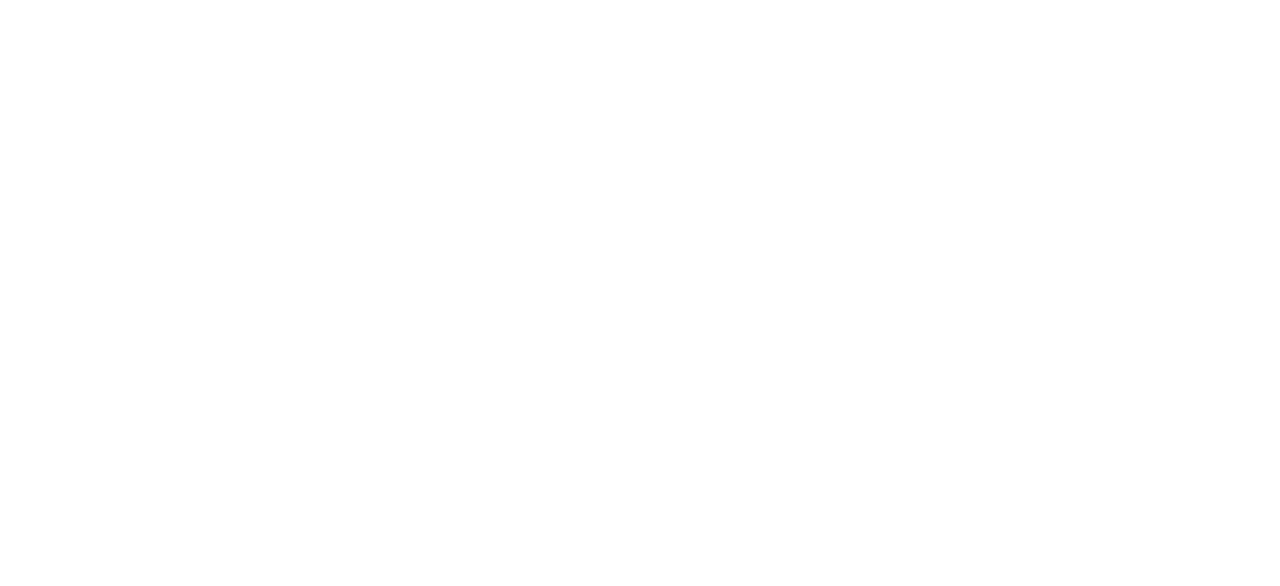
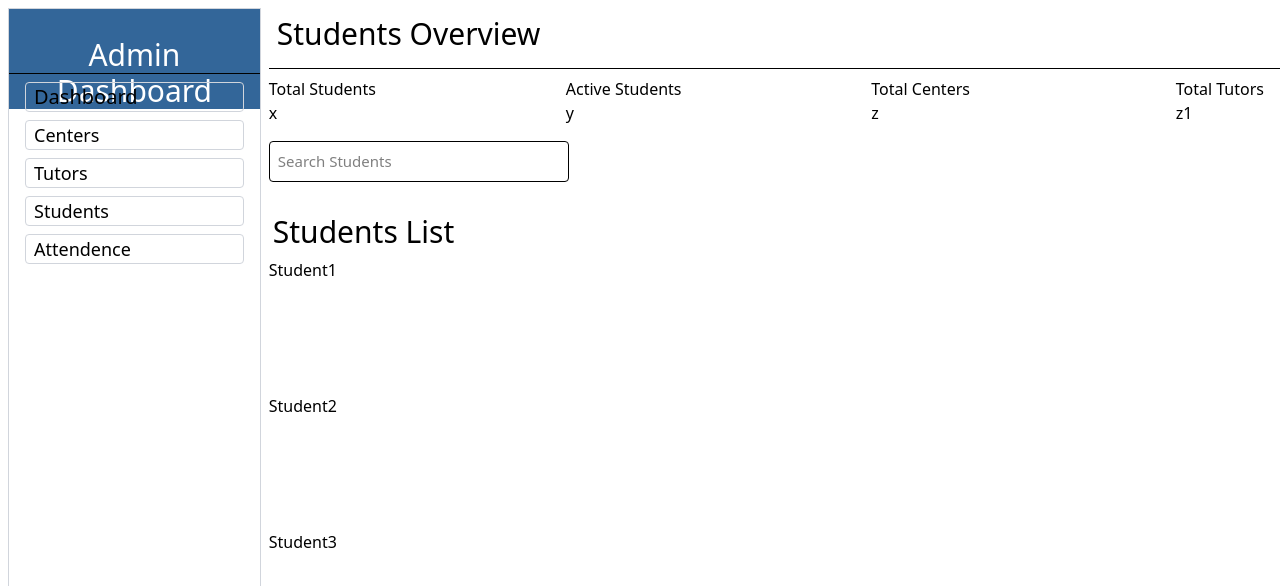
Before and after one commit to Raheem-Baig1210/Frontend_MTC, a React (Vite) app: page /students in a window 1280 px wide. Before the commit this address had no page. Shown: the top 586 px of the page. Built offline with nearby package versions, Linux system fonts and the light colour scheme.

Commit message:
Dashboard Updated

```diff
--- a/src/App.jsx
+++ b/src/App.jsx
@@ -8,6 +8,9 @@
 import Login from './login'
 import AdminDashboard from "./LandingPages/Admin/AdminDashboard"
 import Centers from './LandingPages/Admin/Center';
+import Attendance from './LandingPages/Admin/Attendace';
+import Students from './LandingPages/Admin/students';
+import Tutor from './LandingPages/Admin/tutors';
 
 
 function App() {
@@ -18,6 +21,9 @@
     <Route path='/' element={<Login/>}></Route>
     <Route path='/admin-dashboard' element={<AdminDashboard/>}></Route>
     <Route path='/centers' element={<Centers/>}></Route>
+    <Route path='/tutors' element={<Tutor/>}/>
+    <Route path='/students' element={<Students/>}/>
+    <Route path='/attendance' element={<Attendance/>}/>
     </Routes>
     </BrowserRouter>
   )
--- /dev/null
+++ b/src/LandingPages/Admin/Attendace.jsx
@@ -0,0 +1,29 @@
+import Sidebar from "./Sidebar";
+
+const Attendance=()=>{
+    return (
+        <>
+        <div className="flex">
+           <Sidebar/>
+           <div className="w-4/5">
+                <h1 className="text-3xl font-normal mt-4 ml-2 mb-4">Attendance Overview</h1>
+                <hr />
+                {/* Search bar */}
+                        <input
+                            className="border rounded p-2 m-4 ml-0 text-[15px] w-[300px]"
+                            type="text"
+                            placeholder="Search Tutors"
+                        />
+                    <h1 className="text-2xl mt-4 ml-2 mb-2 font-normal">Tutors Attendance List</h1>
+                    <div className="flex flex-col gap-4">
+                        <div className="w-100 h-30">Tutor1</div>
+                        <div className="w-100 h-30">Tutor2</div>
+                        <div className="w-100 h-30">Tutor3</div>
+                    </div>
+            </div>
+        </div>
+        </>
+    )
+}
+
+export default Attendance
--- a/src/LandingPages/Admin/Sidebar.jsx
+++ b/src/LandingPages/Admin/Sidebar.jsx
@@ -9,7 +9,17 @@
     const handleDashboard = () => {
         navigate('/admin-dashboard');
     };
+    const handleAttendace = () => {
+        navigate('/attendance')
+    }
 
+    const handleStudent = () => {
+        navigate('/students')
+    }
+
+    const handleTutors = () => {
+        navigate('/tutors')
+    }
     return (
         <>
         <div className="border border-gray-300 w-1/5 h-screen flex flex-col m-2 space-y-2">
@@ -19,9 +29,9 @@
             <hr />
             <button className="text-xl border border-gray-300 ml-4 mr-4 pl-2 rounded text-left cursor-pointer" onClick={handleDashboard}>Dashboard</button>
             <button className="text-lg border border-gray-300 ml-4 mr-4 pl-2 rounded text-left cursor-pointer" onClick={handlecenter}>Centers</button>
-            <button className="text-lg border border-gray-300 ml-4 mr-4 pl-2 rounded text-left cursor-pointer">Tutors</button>
-            <button className="text-lg border border-gray-300 ml-4 mr-4 pl-2 rounded text-left cursor-pointer">Students</button>
-            <button className="text-lg border border-gray-300 ml-4 mr-4 pl-2 rounded text-left cursor-pointer">Attendence</button>
+            <button className="text-lg border border-gray-300 ml-4 mr-4 pl-2 rounded text-left cursor-pointer"onClick={handleTutors}>Tutors</button>
+            <button className="text-lg border border-gray-300 ml-4 mr-4 pl-2 rounded text-left cursor-pointer" onClick={handleStudent}>Students</button>
+            <button className="text-lg border border-gray-300 ml-4 mr-4 pl-2 rounded text-left cursor-pointer" onClick={handleAttendace}>Attendence</button>
         </div>
         </>
     )
--- /dev/null
+++ b/src/LandingPages/Admin/students.jsx
@@ -0,0 +1,49 @@
+import Sidebar from "./Sidebar";
+
+const Students = () => {
+    return (
+        <>
+            <div className="flex">
+                <Sidebar />
+                <div className="w-4/5">
+                    <h1 className="text-3xl font-normal mt-4 ml-2 mb-4">Students Overview</h1>
+                    <hr />
+                    <div className="flex justify-between mt-2">
+                        <div>
+                            Total Students
+                            <br />
+                            x
+                        </div>
+                        <div>Active Students
+                            <br />
+                            y
+                        </div>
+                        <div className="mr-4">Total Centers
+                            <br />
+                            z
+                        </div>
+                        <div className="mr-4">Total Tutors
+                            <br />
+                            z1
+                        </div>
+                    </div>
+                    {/* Search bar */}
+                        <input
+                            className="border rounded p-2 m-4 ml-0 text-[15px] w-[300px]"
+                            type="text"
+                            placeholder="Search Students"
+                        />
+
+                    <h1 className="text-3xl mt-4 ml-1 mb-2 font-normal">Students List</h1>
+                    <div className="flex flex-col gap-4">
+                        <div className="w-100 h-30">Student1</div>
+                        <div className="w-100 h-30">Student2</div>
+                        <div className="w-100 h-30">Student3</div>
+                    </div>
+                </div>
+            </div>
+        </>
+    )
+}
+
+export default Students
--- /dev/null
+++ b/src/LandingPages/Admin/tutors.jsx
@@ -0,0 +1,43 @@
+import Sidebar from "./Sidebar"
+
+const Tutor=()=>{
+    return (
+        <>
+        <div className="flex">
+            <Sidebar/>
+            <div className="w-4/5">
+                <h1 className="text-3xl font-normal mt-4 ml-2 mb-4">Tutors Management</h1>
+                <hr />
+                {/* Search bar */}
+                <div className=" w-[100%] flex justify-between items-start p-4">
+                        {/* Input on the left */}
+                        <input
+                            className="border rounded p-2 text-[15px] w-[300px]"
+                            type="text"
+                            placeholder="Search Tutors"
+                        />
+
+                        {/* Buttons on the right */}
+                        <div className="flex gap-4">
+                            <button className="text-[16px] px-4 py-2 border rounded">
+                                Add Tutor
+                            </button>
+                            <button className="text-[16px] px-4 py-2 border rounded">
+                                Remove Tutor
+                            </button>
+                        </div>
+                    </div>
+                    <h1 className="text-2xl mt-4 ml-4 mb-2 font-normal">Tutors List</h1>
+                    <div className="flex flex-col gap-4">
+                        <div className="w-100 h-30">Tutor1</div>
+                        <div className="w-100 h-30">Tutor2</div>
+                        <div className="w-100 h-30">Tutor3</div>
+                    </div>
+            </div>
+        </div>
+        </>
+    )
+
+}
+
+export default Tutor
```
